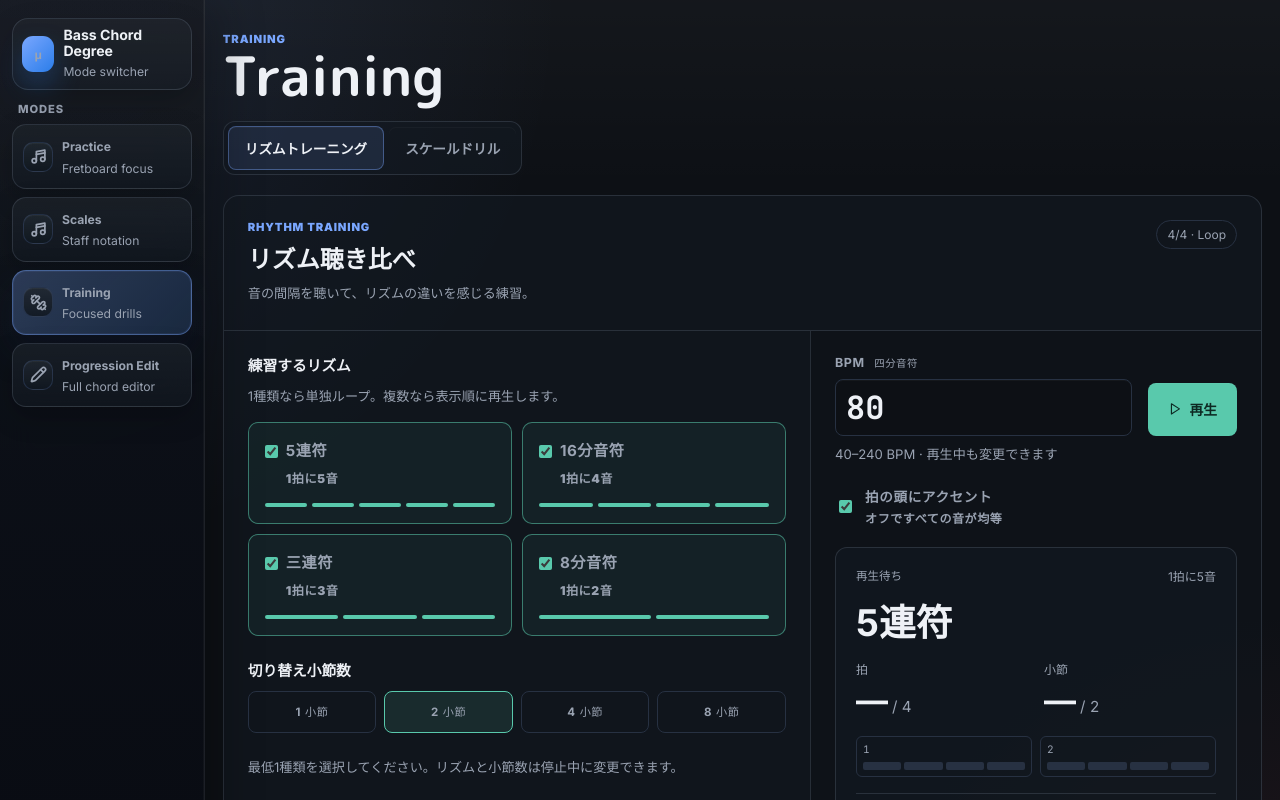
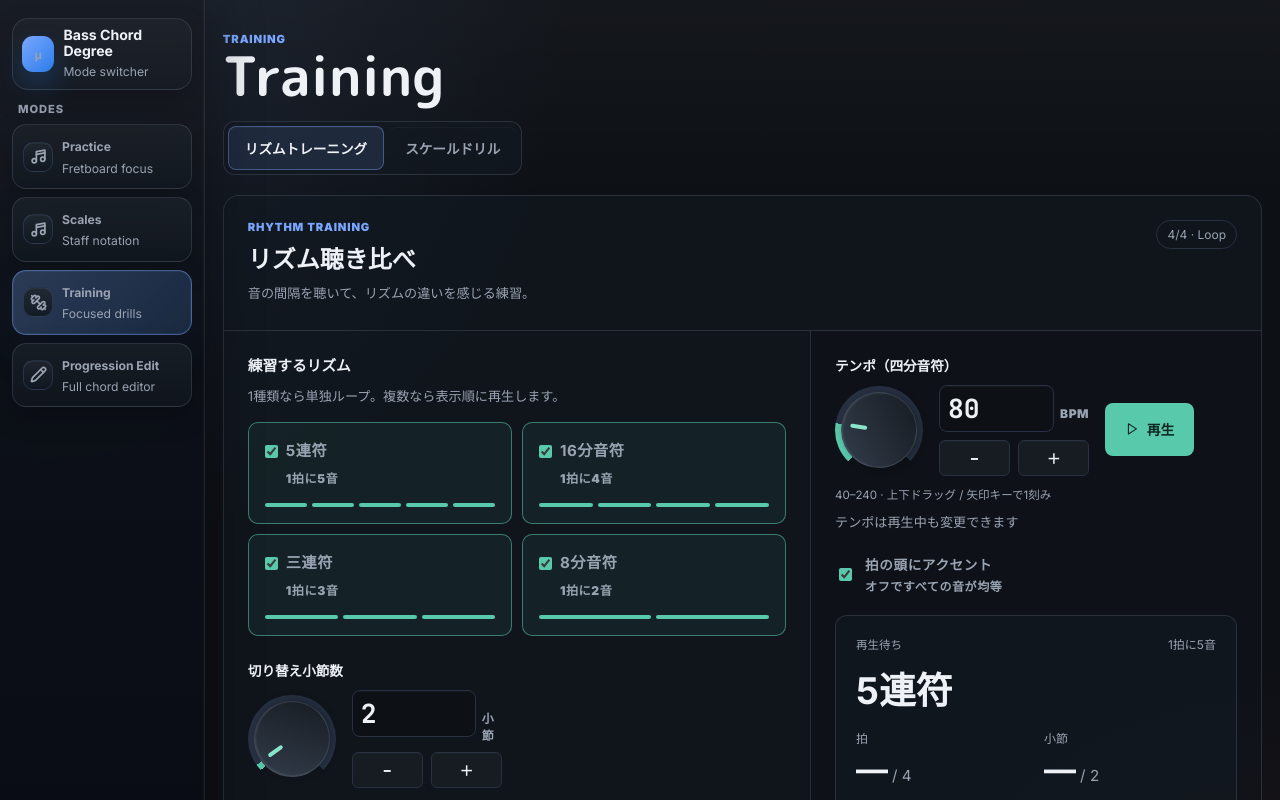
Before and after one commit to muu-ima/muu-fret-degree, a Next.js app: page /training in a window 1280 px wide. Shown: the top 800 px of the page. Built offline with nearby package versions, Linux system fonts and the light colour scheme.

Commit message:
Add tempo and measure dials to rhythm training

```diff
--- a/app/components/training/RhythmTraining.module.css
+++ b/app/components/training/RhythmTraining.module.css
@@ -41,22 +41,12 @@
 .training input { accent-color: #59c9ac; }
 .pattern input { margin: 3px 0 0; }
 .pattern:has(input:disabled) { cursor: default; }
-.pattern:focus-within, .measureOption:focus-within { outline: 2px solid var(--focus); outline-offset: 3px; }
-.measureOptions { display: grid; grid-template-columns: repeat(4, minmax(0, 1fr)); gap: 8px; }
-.measureOption { position: relative; cursor: pointer; }
-.measureOption input { position: absolute; width: 1px; height: 1px; opacity: 0; }
-.measureOption > span { display: flex; justify-content: center; align-items: baseline; gap: 4px; padding: 12px 4px; border: 1px solid var(--line); border-radius: 8px; font-weight: 700; }
-.measureOption small { font-size: 0.7rem; font-weight: 400; }
-.measureOption input:checked + span { background: rgba(89, 201, 172, 0.12); border-color: #59c9ac; }
-.measureOption:has(input:disabled) { cursor: default; opacity: 0.65; }
+.pattern:focus-within { outline: 2px solid var(--focus); outline-offset: 3px; }
 .player { min-width: 0; padding: 24px; border-left: 1px solid var(--glass-border); background: rgba(0, 0, 0, 0.13); }
-.tempoRow { display: flex; align-items: flex-end; gap: 16px; }
-.tempo { display: grid; flex: 1; min-width: 0; gap: 8px; font-size: 0.78rem; font-weight: 700; }
-.tempo small { margin-left: 6px; color: var(--muted); font-weight: 400; }
-.tempo input { width: 100%; min-width: 0; padding: 6px 10px; border: 1px solid var(--line); border-radius: 8px; background: var(--paper); color: var(--ink); font-size: 2rem; font-weight: 700; font-variant-numeric: tabular-nums; }
+.tempoRow { display: flex; flex-wrap: wrap; align-items: center; gap: 16px; }
 .playButton { display: flex; justify-content: center; align-items: center; gap: 8px; min-height: 53px; padding: 12px 20px; border: 0; border-radius: 8px; background: #59c9ac; color: #0d2922; font-weight: 800; cursor: pointer; }
 .playButton:hover { background: #77d9be; }
-.playButton:focus-visible, .tempo input:focus-visible { outline: 2px solid var(--focus); outline-offset: 3px; }
+.playButton:focus-visible { outline: 2px solid var(--focus); outline-offset: 3px; }
 .player > .help { margin-top: 8px; }
 .accent { display: flex; align-items: center; gap: 10px; margin: 20px 0; font-size: 0.85rem; cursor: pointer; }
 .accent small { display: block; margin-top: 4px; color: var(--muted); font-size: 0.75rem; }
--- a/app/components/training/RhythmTraining.tsx
+++ b/app/components/training/RhythmTraining.tsx
@@ -27,8 +27,7 @@ export function RhythmTraining({ isActive = true }: { isActive?: boolean }) {
           onMeasuresChange={training.changeMeasures}
         />
         <RhythmTrainingPlayer
-          bpmInput={training.bpmInput}
-          onBpmInputChange={training.setBpmInput}
+          bpm={training.bpm}
           onBpmCommit={training.commitBpm}
           accentEnabled={training.accentEnabled}
           onAccentChange={training.changeAccent}
--- a/app/components/training/RhythmTrainingPlayer.tsx
+++ b/app/components/training/RhythmTrainingPlayer.tsx
@@ -1,42 +1,32 @@
 import { LuPlay, LuSquare } from "react-icons/lu";
 import type { RhythmTrainingController } from "../../hooks/training/useRhythmTraining";
 import { RhythmTrainingReadout } from "./RhythmTrainingReadout";
+import { TrainingDial } from "./TrainingDial";
 import styles from "./RhythmTraining.module.css";
 
 type Props = Pick<RhythmTrainingController,
-  "bpmInput" | "accentEnabled" | "selectedPatterns" | "measuresPerPattern" | "position" | "isRunning"
+  "bpm" | "accentEnabled" | "selectedPatterns" | "measuresPerPattern" | "position" | "isRunning"
 > & {
-  onBpmInputChange: (value: string) => void;
   onBpmCommit: (value: string) => void;
   onAccentChange: (enabled: boolean) => void;
   onToggle: () => void;
 };
 
 export function RhythmTrainingPlayer({
-  bpmInput, onBpmInputChange, onBpmCommit, accentEnabled, onAccentChange,
+  bpm, onBpmCommit, accentEnabled, onAccentChange,
   selectedPatterns, measuresPerPattern, position, isRunning, onToggle,
 }: Props) {
   return (
     <div className={styles.player}>
       <div className={styles.tempoRow}>
-        <label className={styles.tempo}>
-          <span>BPM <small>四分音符</small></span>
-          <input type="number" min="40" max="240" step="1" value={bpmInput}
-            onChange={(event) => onBpmInputChange(event.target.value)}
-            onBlur={(event) => onBpmCommit(event.target.value)}
-            onKeyDown={(event) => {
-              if (event.key === "Enter") {
-                onBpmCommit(event.currentTarget.value);
-                event.currentTarget.blur();
-              }
-            }} />
-        </label>
+        <TrainingDial label="テンポ（四分音符）" unit="BPM" value={bpm} min={40} max={240}
+          onChange={(value) => onBpmCommit(String(value))} />
         <button type="button" className={styles.playButton} onClick={onToggle}>
           {isRunning ? <LuSquare aria-hidden="true" /> : <LuPlay aria-hidden="true" />}
           {isRunning ? "停止" : "再生"}
         </button>
       </div>
-      <p className={styles.help}>40–240 BPM · 再生中も変更できます</p>
+      <p className={styles.help}>テンポは再生中も変更できます</p>
       <label className={styles.accent}>
         <input type="checkbox" checked={accentEnabled} onChange={(event) => onAccentChange(event.target.checked)} />
         <span>拍の頭にアクセント<small>オフですべての音が均等</small></span>
--- a/app/components/training/RhythmTrainingSettings.tsx
+++ b/app/components/training/RhythmTrainingSettings.tsx
@@ -1,10 +1,11 @@
 import { useId } from "react";
 import {
   rhythmTrainingPatterns,
-  rhythmTrainingMeasureOptions,
+  rhythmTrainingMeasureRange,
   type RhythmTrainingMeasures,
   type RhythmTrainingPulse,
 } from "../../lib/rhythm-training";
+import { TrainingDial } from "./TrainingDial";
 import styles from "./RhythmTraining.module.css";
 
 type Props = {
@@ -45,19 +46,9 @@ export function RhythmTrainingSettings({
           })}
         </ol>
       </fieldset>
-      <fieldset className={styles.fieldset}>
-        <legend>切り替え小節数</legend>
-        <div className={styles.measureOptions}>
-          {rhythmTrainingMeasureOptions.map((measures) => (
-            <label key={measures} className={styles.measureOption}>
-              <input type="radio" name={`${id}-measures`} value={measures}
-                checked={measuresPerPattern === measures} disabled={isRunning}
-                onChange={() => onMeasuresChange(measures)} />
-              <span>{measures}<small>小節</small></span>
-            </label>
-          ))}
-        </div>
-      </fieldset>
+      <TrainingDial label="切り替え小節数" unit="小節" value={measuresPerPattern}
+        min={rhythmTrainingMeasureRange.min} max={rhythmTrainingMeasureRange.max}
+        disabled={isRunning} onChange={onMeasuresChange} />
       <p className={styles.help}>
         {isRunning ? "リズムと小節数を変えるには、再生を停止してください。" : "最低1種類を選択してください。リズムと小節数は停止中に変更できます。"}
       </p>
--- /dev/null
+++ b/app/components/training/TrainingDial.module.css
@@ -0,0 +1,18 @@
+.control { min-width: 0; display: grid; gap: 10px; }
+.label { font-size: 0.85rem; font-weight: 700; }
+.row { display: flex; align-items: center; flex-wrap: wrap; gap: 16px; }
+.dial { position: relative; flex: 0 0 88px; width: 88px; height: 88px; border-radius: 50%; background: conic-gradient(from 225deg, #59c9ac 0deg var(--dial-fill), var(--line) var(--dial-fill) 270deg, transparent 270deg); cursor: ns-resize; touch-action: none; user-select: none; }
+.knob { position: absolute; inset: 6px; border: 1px solid var(--glass-border); border-radius: 50%; background: linear-gradient(145deg, #323d4a, #171b22); box-shadow: inset 0 1px 2px rgba(255,255,255,0.12), 0 3px 8px rgba(0,0,0,0.3); transform: rotate(var(--dial-angle)); }
+.knob i { position: absolute; top: 8px; left: calc(50% - 2px); width: 4px; height: 17px; border-radius: 2px; background: #8ae3cb; }
+.numberControls { min-width: 0; flex: 1; display: grid; gap: 8px; max-width: 150px; }
+.number { display: flex; align-items: baseline; gap: 6px; }
+.number input { width: 100%; min-width: 64px; padding: 5px 8px; border: 1px solid var(--line); border-radius: 8px; background: var(--paper); color: var(--ink); font-size: 1.65rem; font-weight: 700; font-variant-numeric: tabular-nums; }
+.number > span:not(:global(.srOnly)) { color: var(--muted); font-size: 0.75rem; }
+.steps { display: grid; grid-template-columns: 1fr 1fr; gap: 8px; }
+.steps button { min-height: 36px; border: 1px solid var(--line); border-radius: 6px; background: var(--panel); color: var(--ink); cursor: pointer; }
+.steps button:hover:not(:disabled) { border-color: #59c9ac; }
+.help { color: var(--muted); font-size: 0.72rem; line-height: 1.6; }
+.dial:focus-visible, .steps button:focus-visible, .number input:focus-visible { outline: 2px solid var(--focus); outline-offset: 3px; }
+.control[data-disabled="true"] { opacity: 0.6; }
+.dial[aria-disabled="true"], .steps button:disabled { cursor: default; }
+.steps button:disabled { opacity: 0.5; }
--- /dev/null
+++ b/app/components/training/TrainingDial.tsx
@@ -0,0 +1,96 @@
+"use client";
+
+import { useEffect, useId, useRef, useState, type CSSProperties } from "react";
+import styles from "./TrainingDial.module.css";
+
+type Props = {
+  label: string;
+  unit: string;
+  value: number;
+  min: number;
+  max: number;
+  disabled?: boolean;
+  onChange: (value: number) => void;
+};
+
+export function TrainingDial({ label, unit, value, min, max, disabled = false, onChange }: Props) {
+  const id = useId();
+  const [draft, setDraft] = useState(String(value));
+  const drag = useRef<{ pointer: number; y: number; value: number } | null>(null);
+  const angle = -135 + (value - min) / (max - min) * 270;
+
+  useEffect(() => setDraft(String(value)), [value]);
+  useEffect(() => { if (disabled) drag.current = null; }, [disabled]);
+
+  function change(next: number) {
+    if (disabled) return;
+    const clamped = Math.min(max, Math.max(min, Math.round(next)));
+    setDraft(String(clamped));
+    onChange(clamped);
+  }
+
+  function commit() {
+    const number = Number(draft);
+    if (draft.trim() && Number.isFinite(number)) change(number);
+    else setDraft(String(value));
+  }
+
+  return (
+    <div className={styles.control} data-disabled={disabled}>
+      <span id={`${id}-label`} className={styles.label}>{label}</span>
+      <div className={styles.row}>
+        <div className={styles.dial} role="slider" tabIndex={disabled ? -1 : 0}
+          aria-labelledby={`${id}-label`} aria-describedby={`${id}-help`}
+          aria-valuemin={min} aria-valuemax={max} aria-valuenow={value}
+          aria-valuetext={`${value} ${unit}`} aria-orientation="vertical" aria-disabled={disabled}
+          style={{ "--dial-angle": `${angle}deg`, "--dial-fill": `${angle + 135}deg` } as CSSProperties}
+          onPointerDown={(event) => {
+            if (disabled || !event.isPrimary || event.button !== 0) return;
+            event.preventDefault();
+            event.currentTarget.focus();
+            event.currentTarget.setPointerCapture(event.pointerId);
+            drag.current = { pointer: event.pointerId, y: event.clientY, value };
+          }}
+          onPointerMove={(event) => {
+            const start = drag.current;
+            if (!start || start.pointer !== event.pointerId) return;
+            change(start.value + Math.round((start.y - event.clientY) / 3));
+          }}
+          onPointerUp={(event) => {
+            if (drag.current?.pointer !== event.pointerId) return;
+            drag.current = null;
+            event.currentTarget.releasePointerCapture(event.pointerId);
+          }}
+          onPointerCancel={() => { drag.current = null; }}
+          onLostPointerCapture={() => { drag.current = null; }}
+          onKeyDown={(event) => {
+            if (disabled) return;
+            const changes: Record<string, number> = {
+              ArrowUp: value + 1, ArrowRight: value + 1,
+              ArrowDown: value - 1, ArrowLeft: value - 1,
+              PageUp: value + 10, PageDown: value - 10, Home: min, End: max,
+            };
+            if (!(event.key in changes)) return;
+            event.preventDefault();
+            change(changes[event.key]);
+          }}>
+          <span className={styles.knob} aria-hidden="true"><i /></span>
+        </div>
+        <div className={styles.numberControls}>
+          <label className={styles.number}>
+            <span className="srOnly">{label}を数値で入力</span>
+            <input type="number" min={min} max={max} step="1" value={draft} disabled={disabled}
+              onChange={(event) => setDraft(event.target.value)} onBlur={commit}
+              onKeyDown={(event) => { if (event.key === "Enter") event.currentTarget.blur(); }} />
+            <span>{unit}</span>
+          </label>
+          <div className={styles.steps}>
+            <button type="button" disabled={disabled || value <= min} aria-label={`${label}を1下げる`} onClick={() => change(value - 1)}>−</button>
+            <button type="button" disabled={disabled || value >= max} aria-label={`${label}を1上げる`} onClick={() => change(value + 1)}>＋</button>
+          </div>
+        </div>
+      </div>
+      <small id={`${id}-help`} className={styles.help}>{min}–{max} · 上下ドラッグ / 矢印キーで1刻み</small>
+    </div>
+  );
+}
--- a/app/hooks/training/useRhythmTraining.ts
+++ b/app/hooks/training/useRhythmTraining.ts
@@ -5,6 +5,7 @@ import { playMetronomeClick } from "../../lib/audio";
 import { getMetronomeClickKind } from "../../lib/metronome-click";
 import {
   getRhythmTrainingBeat,
+  normalizeRhythmTrainingMeasures,
   rhythmTrainingPatterns,
   type RhythmTrainingPulse,
   type RhythmTrainingMeasures,
@@ -136,7 +137,7 @@ export function useRhythmTraining(isActive = true) {
   }
 
   function changeMeasures(measures: RhythmTrainingMeasures) {
-    if (!sessionRef.current) setMeasuresPerPattern(measures);
+    if (!sessionRef.current) setMeasuresPerPattern(normalizeRhythmTrainingMeasures(measures, measuresPerPattern));
   }
 
   function changeAccent(enabled: boolean) {
@@ -145,7 +146,7 @@ export function useRhythmTraining(isActive = true) {
   }
 
   return {
-    bpmInput, setBpmInput, commitBpm,
+    bpm, commitBpm,
     accentEnabled, changeAccent,
     selectedPulses, selectedPatterns, togglePattern,
     measuresPerPattern, changeMeasures,
--- a/app/lib/rhythm-training.ts
+++ b/app/lib/rhythm-training.ts
@@ -5,8 +5,13 @@ export const rhythmTrainingPatterns = [
   { label: "8分音符", pulses: 2 },
 ] as const;
 
-export const rhythmTrainingMeasureOptions = [1, 2, 4, 8] as const;
-export type RhythmTrainingMeasures = typeof rhythmTrainingMeasureOptions[number];
+export const rhythmTrainingMeasureRange = { min: 1, max: 32 } as const;
+export type RhythmTrainingMeasures = number;
+
+export function normalizeRhythmTrainingMeasures(value: number, fallback = 2): RhythmTrainingMeasures {
+  if (!Number.isFinite(value)) return fallback;
+  return Math.min(rhythmTrainingMeasureRange.max, Math.max(rhythmTrainingMeasureRange.min, Math.round(value)));
+}
 
 export type RhythmTrainingPulse = typeof rhythmTrainingPatterns[number]["pulses"];
 
@@ -19,7 +24,7 @@ export function getRhythmTrainingBeat(
     selectedPulses.includes(pattern.pulses) ? [index] : [],
   );
   if (selectedIndices.length === 0) throw new Error("Select at least one training rhythm.");
-  const beatsPerPattern = measuresPerPattern * 4;
+  const beatsPerPattern = normalizeRhythmTrainingMeasures(measuresPerPattern) * 4;
   const beatInLoop = absoluteBeat % (selectedIndices.length * beatsPerPattern);
   const patternIndex = selectedIndices[Math.floor(beatInLoop / beatsPerPattern)];
   return {
```
Also changed, not shown: 3 other files (tests, documents, lock files or other folders).
